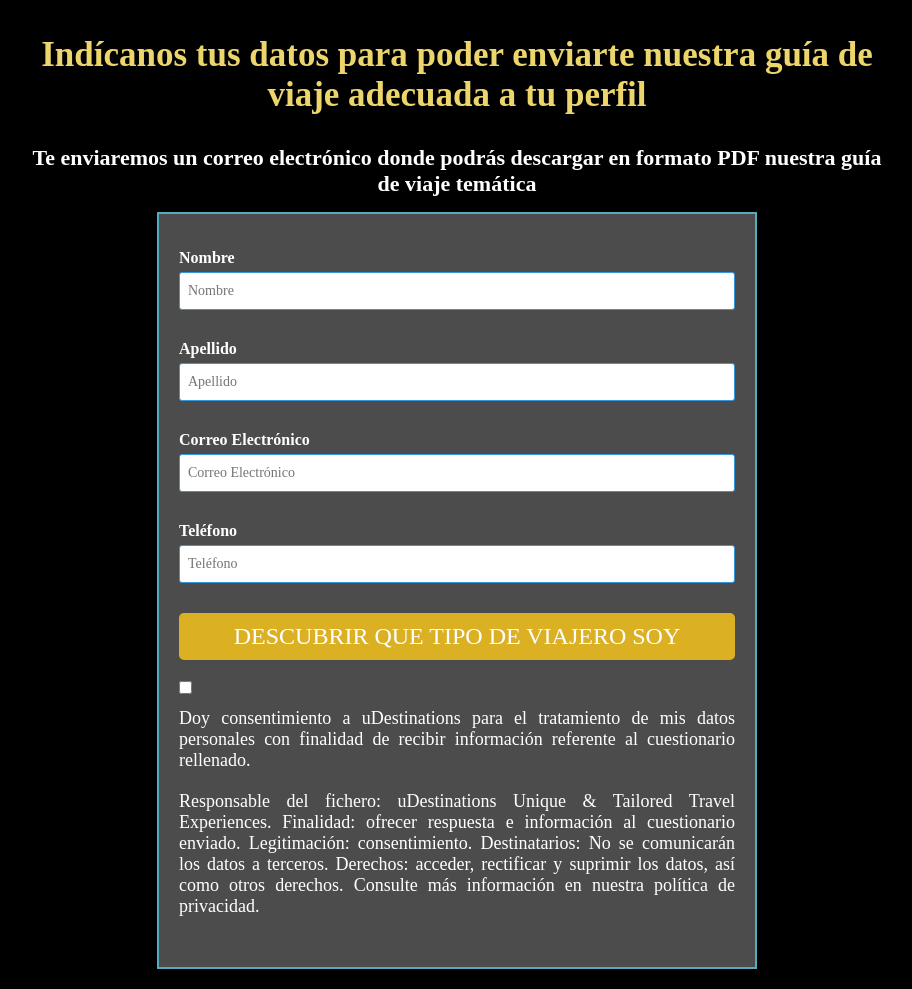
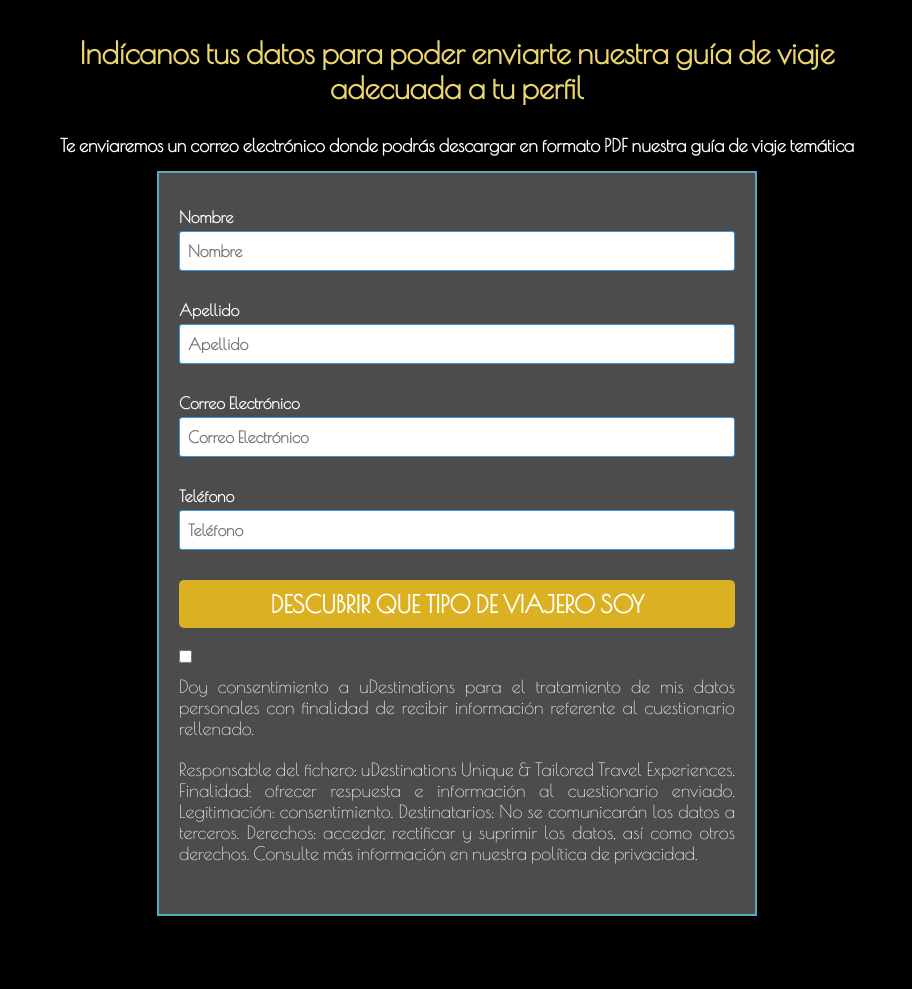
Before and after one commit to Raul1551/perfil-viajero, a PHP site: page /index-cuestionario-inicial.html in a window 1280 px wide. Shown: the whole page, without its empty margins (183-1095 px from the left). After the commit the page ends 916 px from the top, so only its background shows below. Run offline with PHP 8.4, Linux system fonts and the light colour scheme.

Commit message:
homogenizacion de textos en el formulario

```diff
--- a/cuestionario-style.css
+++ b/cuestionario-style.css
@@ -1,30 +1,34 @@
+@import url("https://fonts.googleapis.com/css2?family=Poiret+One&display=swap");
+
 * {
     margin: 0;
     padding: 0;
     box-sizing: border-box;
     font-family: 'Poiret One';
 }
+
 body {
     background: #000;
     height: 100%;
     width: 100%;
+    font-size: 16px;
 }
 .container{
     max-width: 900px;
     margin: auto;
     padding: 20px;
 }
-h2{
+h1{
     text-align: center;
     color: #ECD66C;
     padding: 15px 0;
-    font-size: 35px;
+    font-size: 30px;
 }
-h3{
+h2{
     text-align: center;
     color: white;
     padding: 15px 0;
-    font-size: 22px;
+    font-size: 18px;
 }
 .container-form{
     max-width: 600px;
@@ -58,8 +62,9 @@
     min-height: 35px;
     display: inline-block;
     padding: 10px 8px 10px 8px;
-    font-size: 14px;
-    color: #555;
+    font-size: 16px;
+    font-weight: 900;
+    color: rgb(0, 0, 0);
     border-radius: 3px;
     box-sizing: border-box;
     max-width: 100%;
@@ -72,7 +77,7 @@
 .discover-button{
     background: rgb(219, 177, 35);
     width: 100%;
-    font-weight: 400;
+    font-weight: 900;
     text-align: center;
     text-transform: uppercase;
     padding: 10px 15px;
--- a/index-cuestionario-inicial.html
+++ b/index-cuestionario-inicial.html
@@ -12,9 +12,9 @@
 
 <body>
     <div class="container">
-        <h2>Indícanos tus datos para poder enviarte nuestra guía de viaje adecuada a tu perfil</h2>
-        <h3>Te enviaremos un correo electrónico donde podrás descargar en formato PDF nuestra guía de viaje temática
-        </h3>
+        <h1>Indícanos tus datos para poder enviarte nuestra guía de viaje adecuada a tu perfil</h1>
+        <h2>Te enviaremos un correo electrónico donde podrás descargar en formato PDF nuestra guía de viaje temática
+        </h2>
         <div id="salida-datos"></div>
         <div class="container-form">
             <form name="formInit" method="post">
--- a/portada-style.css
+++ b/portada-style.css
@@ -11,6 +11,7 @@
     background: #000;
     height: 100%;
     width: 100%;
+    font-size: 16px;
 }
 
 .container {
```
